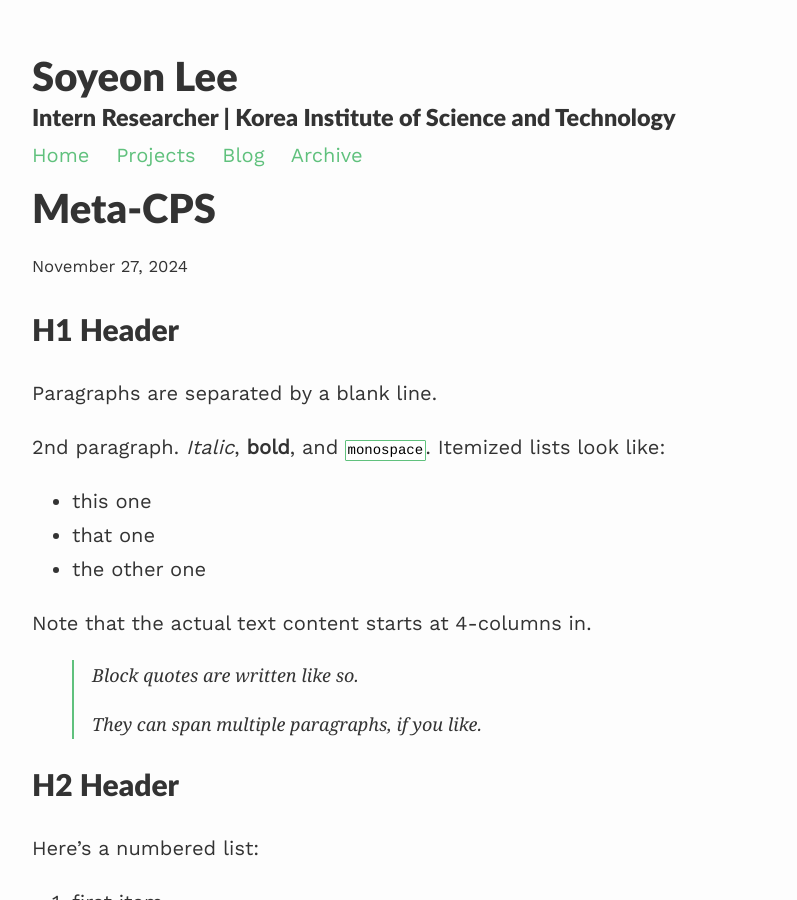
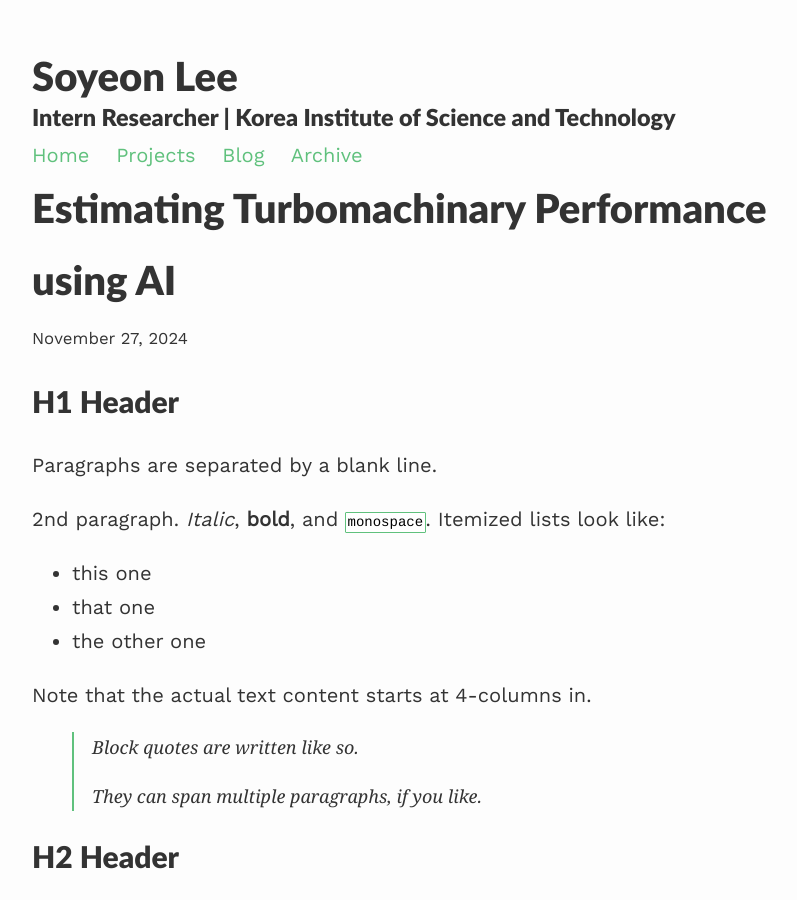
Before and after one commit to soysilver/soysilvery, a Jekyll site: the page built from _projects/Estimating Turbomachinary Performance using AI.md, in a window 1280 px wide and 900 px high. Shown: the whole window, without its empty margins (208-1005 px from the left). Built offline with Jekyll 4.4.1, drawn with Linux system fonts in a browser that asks for light colours; nearby versions of some CDN libraries; formulas are drawn with MathJax 3.

Commit message:
Update Estimating Turbomachinary Performance using AI.md

```diff
--- a/_projects/Estimating Turbomachinary Performance using AI.md
+++ b/_projects/Estimating Turbomachinary Performance using AI.md
@@ -1,7 +1,7 @@
 ---
 layout: post
-title: Meta-CPS
-description: description of the short project which is long enough
+title: Estimating Turbomachinary Performance using AI
+description: Predicting the Performance of Compressor/Blower Systems using AI
 ---
 
 
```
